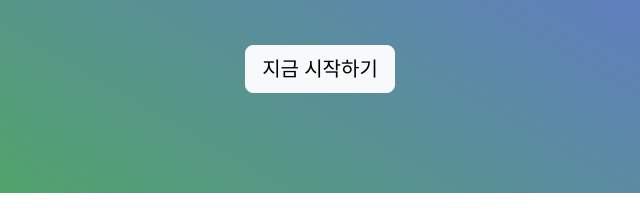
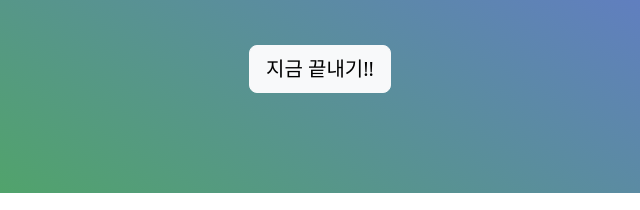
Before and after one commit to doyoon0312/Miniproject1, a plain HTML site: page index.html in a window 1280 px wide. Shown: the part 243-453 px from the top of the page, 320-960 px from the left. Drawn offline with nearby package versions, Linux system fonts and the light colour scheme.

Commit message:
두번째  commit

```diff
--- a/index.html
+++ b/index.html
@@ -62,7 +62,7 @@
           data-bs-toggle="modal"
           data-bs-target="#contact-modal"
         >
-          지금 시작하기
+          지금 끝내기!!
         </button>
     </section>
 
```
